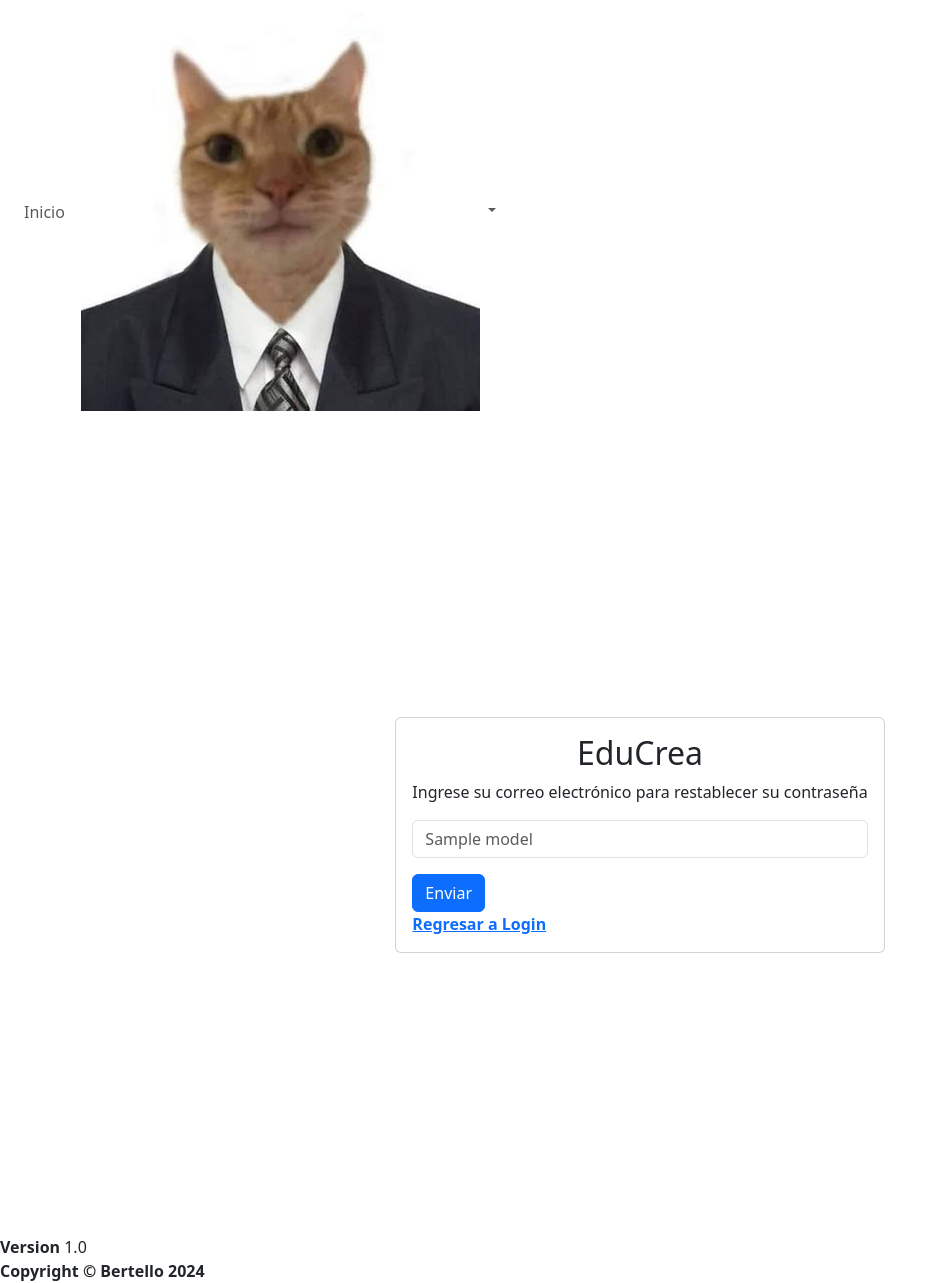
After one commit to Dwar325/proyecto-EduCrea, a Yii app: template proyecto/views/site/requestPasswordResetToken.php in a window 1280 px wide. The commit adds this page. Shown: the part 312-1595 px from the top of the page, without its empty margins (0-948 px from the left). Run offline with PHP 8.4 and a stand-in for Yii, Linux system fonts and the light colour scheme; the template is opened without the code that fills it: most values are stand-ins (such as "Sample title", 1, 10 or a date in 2020); form fields are guessed from the names that the template uses; data that the repository does not hold is empty; some libraries are stand-ins or nearby versions.

Commit message:
Se agrega la funcionalidad de recuperar contraseña

```diff
--- a/proyecto/views/site/login.php
+++ b/proyecto/views/site/login.php
@@ -56,7 +56,7 @@ $this->title = 'Login';
         <!-- /.social-auth-links -->
 
         <p class="mb-1">
-            <a href=<?= Url::toRoute("site/cambio")?>>Olvide mi contraseña</a>
+            <a href=<?= Url::toRoute("site/request-password-reset")?>>Olvide mi contraseña</a>
         </p>
 
     </div>
--- /dev/null
+++ b/proyecto/views/site/requestPasswordResetToken.php
@@ -0,0 +1,43 @@
+<?php
+use yii\helpers\Html;
+use yii\bootstrap4\ActiveForm;
+
+/* @var $this yii\web\View */
+/* @var $model app\models\PasswordResetRequestForm */
+
+$this->title = 'Solicitud de restablecimiento de contraseña';
+?>
+
+<div class="d-flex justify-content-center align-items-center vh-100">
+    <div class="card">
+        <div class="card-body login-card-body">
+            <h2 class="text-center">EduCrea</h2>
+            <p class="login-box-msg">Ingrese su correo electrónico para restablecer su contraseña</p>
+
+            <?php $form = ActiveForm::begin(['id' => 'request-password-reset-form']); ?>
+
+            <?= $form->field($model, 'email', [
+                'options' => ['class' => 'form-group has-feedback'],
+                'inputTemplate' => '{input}<div class="input-group-append"><div class="input-group-text"><i class="fas fa-envelope"></i></div></div>',
+                'template' => "{beginWrapper}{input}{error}{endWrapper}",
+                'wrapperOptions' => [
+                    'class' => 'input-group mb-3'
+                ]
+            ])
+                ->label(false)
+                ->textInput(['placeholder' => $model->getAttributeLabel('email')]); ?>
+
+            <div class="row">
+                <div class="col-12">
+                    <?= Html::submitButton('Enviar', ['class' => 'btn btn-primary btn-block', 'name' => 'request-password-reset-button']); ?>
+                </div>
+            </div>
+
+            <?php ActiveForm::end(); ?>
+
+            <div class="request-password-reset-logo">
+                <?= Html::a('<strong>Regresar a Login</strong>', ['/site/login']); ?>
+            </div>
+        </div>
+    </div>
+</div>
```
Also changed, not shown: proyecto/controllers/SiteController.php (+17 -0 lines), proyecto/models/PasswordResetRequestForm.php (added, +32 -0 lines), proyecto/views/layouts/main-request-password-reset.php (added, +37 -0 lines).
